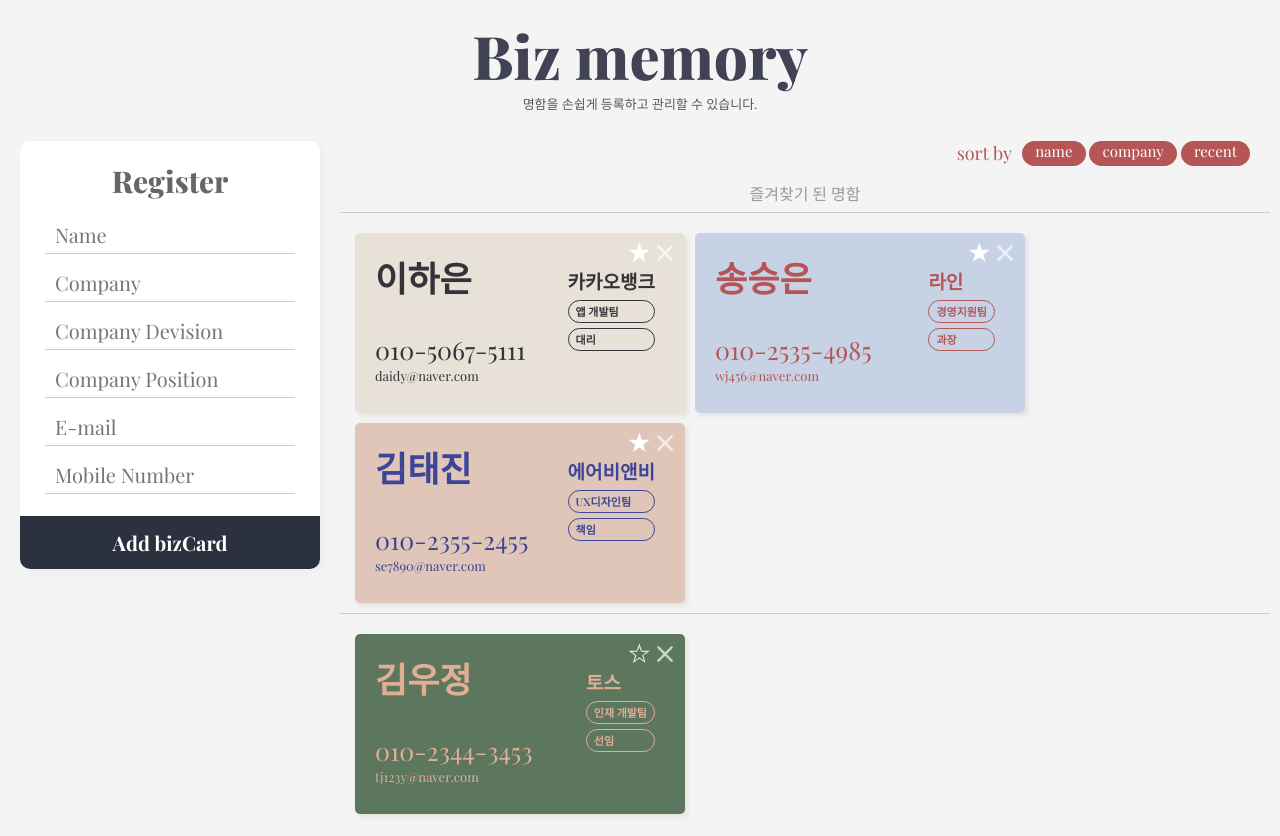
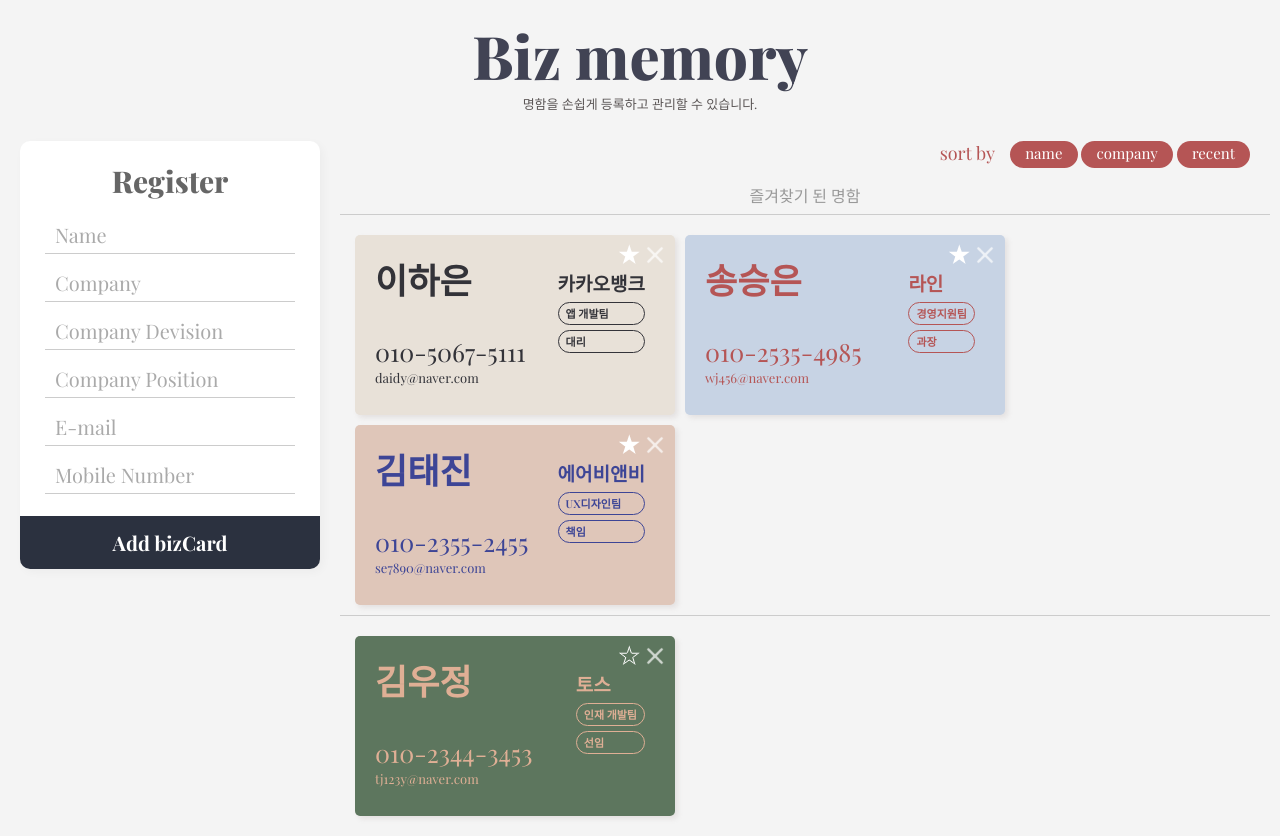
Before and after one commit to songseungeun/bizmemory, a website: page index.html in a window 1280 px wide. Drawn offline with nearby package versions, Linux system fonts and the light colour scheme; a web font is replaced by a local one.

Commit message:
:pencil2:Fix css

```diff
--- a/css/main.css
+++ b/css/main.css
@@ -75,6 +75,13 @@ body *, body *::before, body *::after {
   font-size: 20px;
   color: #666;
 }
+.newInfo input::placeholder {
+  color: #aaa;
+}
+.newInfo input:focus {
+  outline: none;
+  border-bottom: 1px solid rgb(72, 91, 167);
+}
 .newInfo button {
   position: absolute;
   bottom: 0;
@@ -90,8 +97,11 @@ body *, body *::before, body *::after {
   font-weight: 700;
   margin: 20px 0 0 0;
   border-radius: 0px 0px 10px 10px;
+  outline: none;
 }
-
+.newInfo button:hover {
+  background-color: #34466f;
+}
 /* warnning message */
 .warnMsg {
   display: none;
@@ -119,7 +129,7 @@ body *, body *::before, body *::after {
 .sortWrapper h3 {
   float: right;
   text-align: right;
-  margin-right: 10px;
+  margin-right: 15px;
   padding-top: 3px;
   font-size: 18px;
   color: rgb(181, 85, 85);
@@ -127,15 +137,13 @@ body *, body *::before, body *::after {
 
 .sortList {
   float: right;
-  /* width: 50%; */
   text-align: right;
-
 }
 .sortList > li {
   display: inline-block;
   cursor: pointer;
   font-size: 15px;
-  padding: 3px 13px 7px 13px;
+  padding: 5px 15px 7px 15px;
   border-radius: 20px;
   background-color: rgb(181, 85, 85);
   color: #fff;
@@ -172,7 +180,7 @@ body *, body *::before, body *::after {
 .namecard {
   position: relative;
   padding: 20px;
-  width: 330px;
+  width: 320px;
   height: 180px;
   background-color: #d3d3d3;
   margin: 10px 10px 0 0;
@@ -354,4 +362,5 @@ body *, body *::before, body *::after {
   .cardList li, .favList li {
     margin: 10px 0;
   }
+
 }
```
